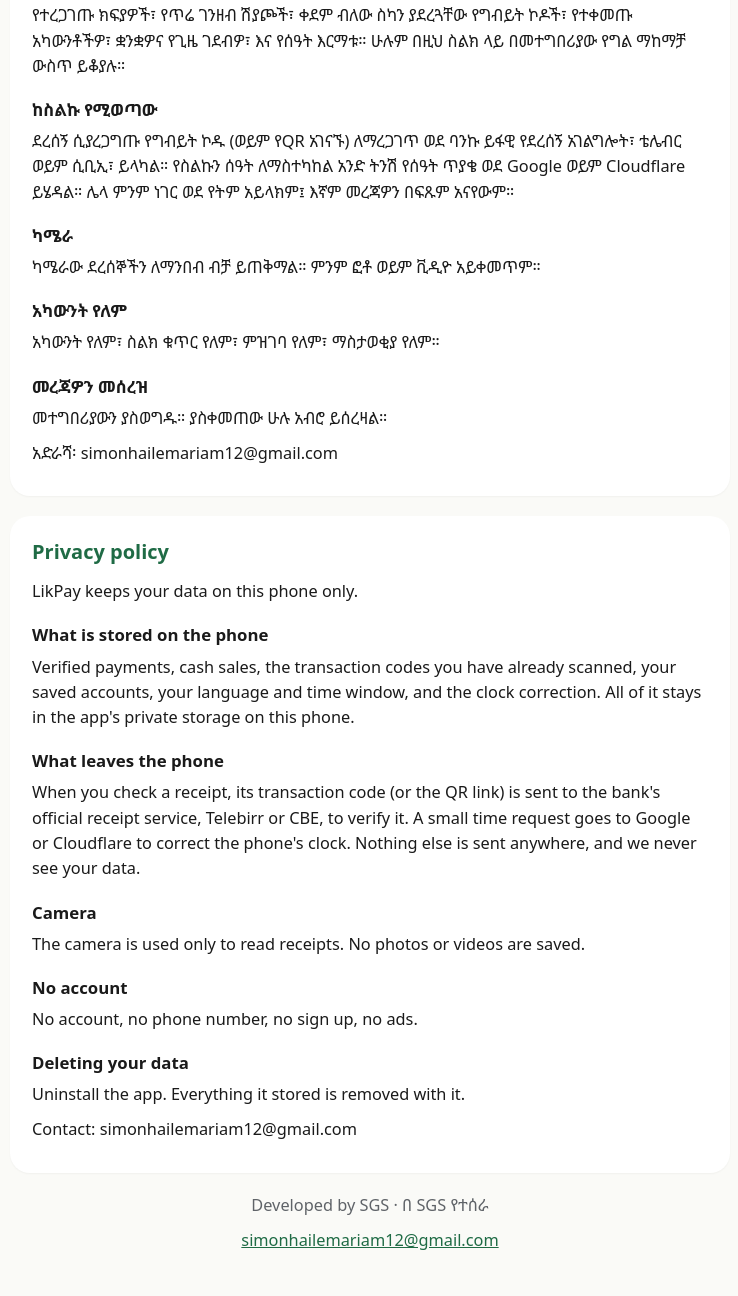
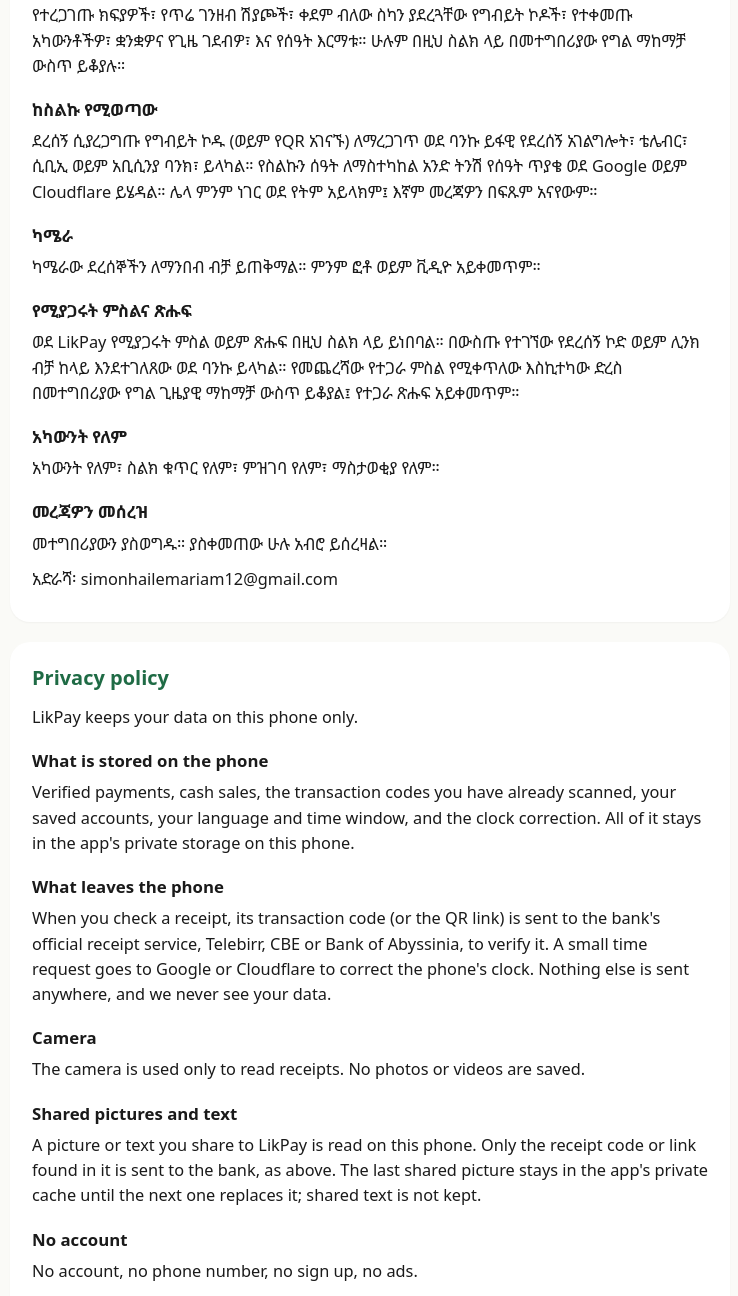
Before and after one commit to simonHxSGS/likpay-privacy, a plain HTML site: page index.html in a window 1280 px wide. Shown: the part 264-1560 px from the top of the page, without its empty margins (270-1008 px from the left). Drawn offline with Linux system fonts and the light colour scheme.

Commit message:
Privacy: Bank of Abyssinia, shared pictures and text (LikPay 1.3.0)
Co-Authored-By: Claude Opus 5.5 <noreply@anthropic.com>

```diff
--- a/index.html
+++ b/index.html
@@ -30,9 +30,11 @@
 <h3>በስልኩ ላይ የሚቀመጠው</h3>
 <p>የተረጋገጡ ክፍያዎች፣ የጥሬ ገንዘብ ሽያጮች፣ ቀደም ብለው ስካን ያደረጓቸው የግብይት ኮዶች፣ የተቀመጡ አካውንቶችዎ፣ ቋንቋዎና የጊዜ ገደብዎ፣ እና የሰዓት እርማቱ። ሁሉም በዚህ ስልክ ላይ በመተግበሪያው የግል ማከማቻ ውስጥ ይቆያሉ።</p>
 <h3>ከስልኩ የሚወጣው</h3>
-<p>ደረሰኝ ሲያረጋግጡ የግብይት ኮዱ (ወይም የQR አገናኙ) ለማረጋገጥ ወደ ባንኩ ይፋዊ የደረሰኝ አገልግሎት፣ ቴሌብር ወይም ሲቢኢ፣ ይላካል። የስልኩን ሰዓት ለማስተካከል አንድ ትንሽ የሰዓት ጥያቄ ወደ Google ወይም Cloudflare ይሄዳል። ሌላ ምንም ነገር ወደ የትም አይላክም፤ እኛም መረጃዎን በፍጹም አናየውም።</p>
+<p>ደረሰኝ ሲያረጋግጡ የግብይት ኮዱ (ወይም የQR አገናኙ) ለማረጋገጥ ወደ ባንኩ ይፋዊ የደረሰኝ አገልግሎት፣ ቴሌብር፣ ሲቢኢ ወይም አቢሲንያ ባንክ፣ ይላካል። የስልኩን ሰዓት ለማስተካከል አንድ ትንሽ የሰዓት ጥያቄ ወደ Google ወይም Cloudflare ይሄዳል። ሌላ ምንም ነገር ወደ የትም አይላክም፤ እኛም መረጃዎን በፍጹም አናየውም።</p>
 <h3>ካሜራ</h3>
 <p>ካሜራው ደረሰኞችን ለማንበብ ብቻ ይጠቅማል። ምንም ፎቶ ወይም ቪዲዮ አይቀመጥም።</p>
+<h3>የሚያጋሩት ምስልና ጽሑፍ</h3>
+<p>ወደ LikPay የሚያጋሩት ምስል ወይም ጽሑፍ በዚህ ስልክ ላይ ይነበባል። በውስጡ የተገኘው የደረሰኝ ኮድ ወይም ሊንክ ብቻ ከላይ እንደተገለጸው ወደ ባንኩ ይላካል። የመጨረሻው የተጋራ ምስል የሚቀጥለው እስኪተካው ድረስ በመተግበሪያው የግል ጊዜያዊ ማከማቻ ውስጥ ይቆያል፤ የተጋራ ጽሑፍ አይቀመጥም።</p>
 <h3>አካውንት የለም</h3>
 <p>አካውንት የለም፣ ስልክ ቁጥር የለም፣ ምዝገባ የለም፣ ማስታወቂያ የለም።</p>
 <h3>መረጃዎን መሰረዝ</h3>
@@ -45,9 +47,11 @@
 <h3>What is stored on the phone</h3>
 <p>Verified payments, cash sales, the transaction codes you have already scanned, your saved accounts, your language and time window, and the clock correction. All of it stays in the app&#x27;s private storage on this phone.</p>
 <h3>What leaves the phone</h3>
-<p>When you check a receipt, its transaction code (or the QR link) is sent to the bank&#x27;s official receipt service, Telebirr or CBE, to verify it. A small time request goes to Google or Cloudflare to correct the phone&#x27;s clock. Nothing else is sent anywhere, and we never see your data.</p>
+<p>When you check a receipt, its transaction code (or the QR link) is sent to the bank&#x27;s official receipt service, Telebirr, CBE or Bank of Abyssinia, to verify it. A small time request goes to Google or Cloudflare to correct the phone&#x27;s clock. Nothing else is sent anywhere, and we never see your data.</p>
 <h3>Camera</h3>
 <p>The camera is used only to read receipts. No photos or videos are saved.</p>
+<h3>Shared pictures and text</h3>
+<p>A picture or text you share to LikPay is read on this phone. Only the receipt code or link found in it is sent to the bank, as above. The last shared picture stays in the app&#x27;s private cache until the next one replaces it; shared text is not kept.</p>
 <h3>No account</h3>
 <p>No account, no phone number, no sign up, no ads.</p>
 <h3>Deleting your data</h3>
```
